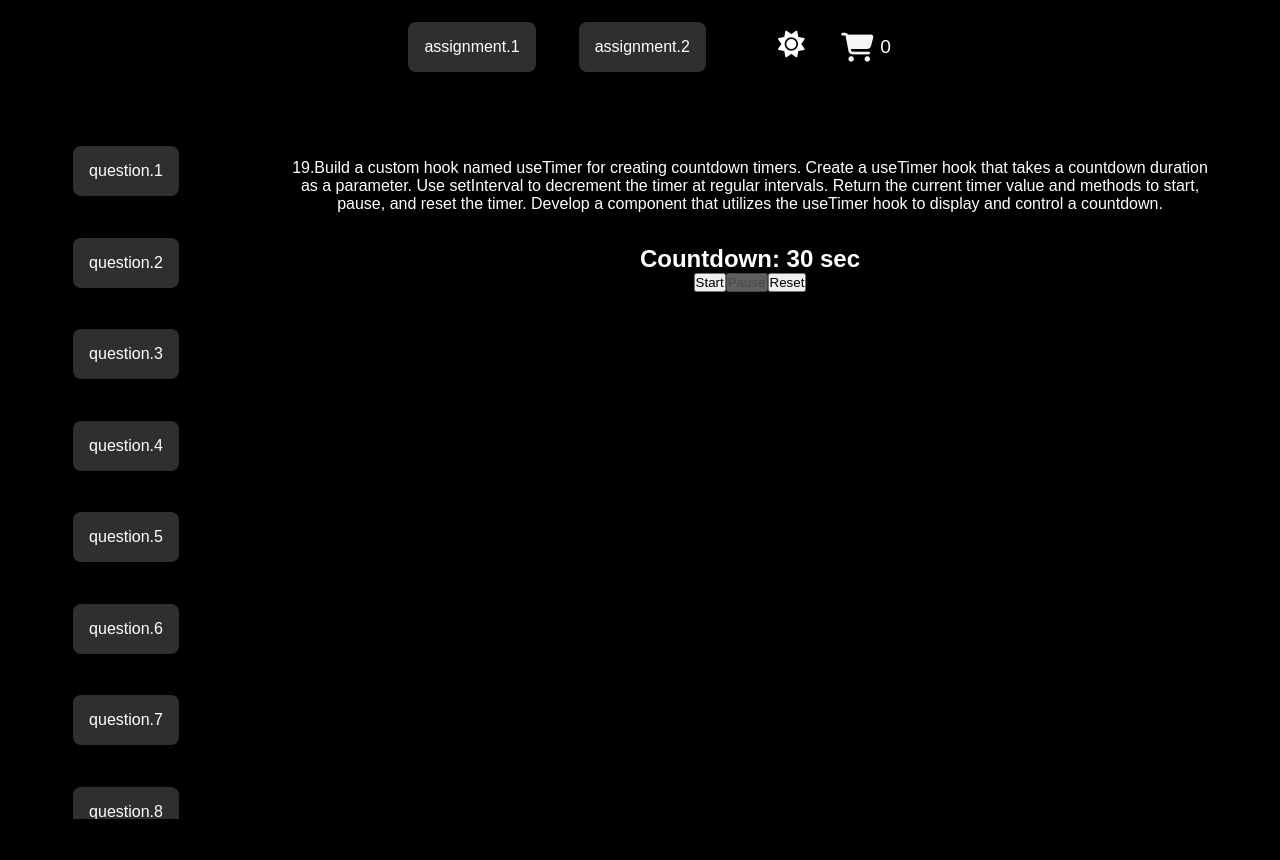
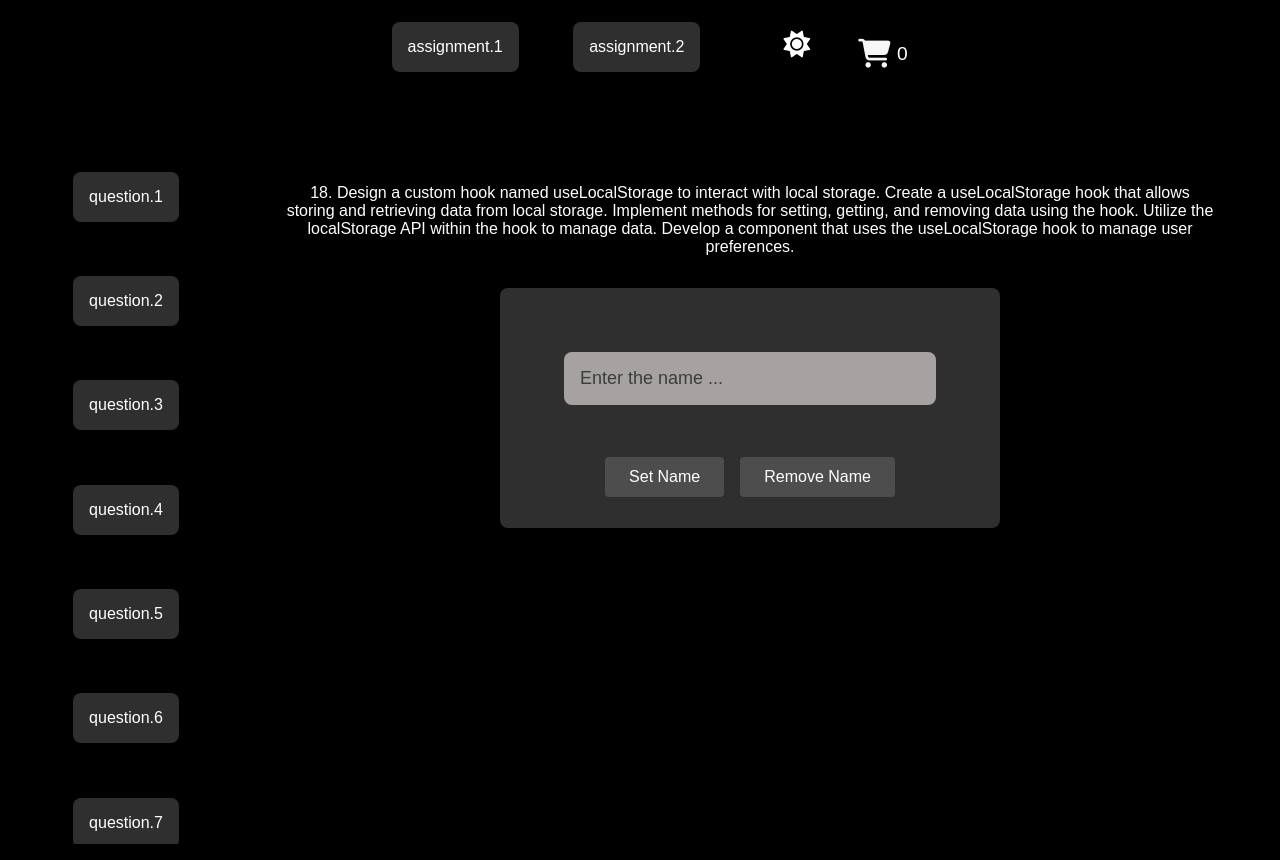
Before and after one commit to anany-successiveTech/React-Training, a Next.js app in the folder Next-Assignment/: page /assignment-2/question-18 in a window 1280 px wide. Before the commit the page ends 835 px from the top, so only its background shows below. Built offline with nearby package versions, Linux system fonts and the light colour scheme.

Commit message:
Completed assignment-2

```diff
--- a/Next-Assignment/src/app/assignment-2/question-18/page.jsx
+++ b/Next-Assignment/src/app/assignment-2/question-18/page.jsx
@@ -1,68 +1,68 @@
 "use client";
-import React, { useState, useRef, useEffect } from "react";
+import UseLocalestorage from "@/hooks/useLocaleStorage";
+import React, { useState, useEffect } from "react";
+import Input from "@/component/Input";
+import "@/app/styles/localeStorage.css";
 
-const useTimer = (initialDuration = 60) => {
-  const [time, setTime] = useState(initialDuration);
-  const [isRunning, setIsRunning] = useState(false);
-  const intervalRef = useRef(null);
+const MyComponent = () => {
+  const [setValue, removeValue, getStoredValue] = UseLocalestorage("name", "random");
+  const [inputValue, setInputValue] = useState("");
+  const [message, setMessage] = useState("");
 
-  const start = () => {
-    if (intervalRef.current) return;
-    setIsRunning(true);
-    intervalRef.current = setInterval(() => {
-      setTime((prev) => {
-        if (prev <= 1) {
-          clearInterval(intervalRef.current);
-          intervalRef.current = null;
-          setIsRunning(false);
-          return 0;
-        }
-        return prev - 1;
-      });
-    }, 1000);
+  const handleChange = (event) => {
+    setInputValue(event.target.value);
+  };
+  // console.log("the value", getStoredValue);
+
+
+  useEffect(() => {
+    setTimeout(() => {
+      setMessage("");
+    }, 2000);
+  }, [message]);
+
+  const handleSet = () => {
+    if (inputValue !== "") {
+      setValue(inputValue);
+      setMessage("Data Stored");
+    } else {
+      alert("Please enter something");
+    }
+  };
+  const handleRemove = () => {
+    removeValue();
+    setMessage("Removed Data");
   };
 
-  const pause = () => {
-    clearInterval(intervalRef.current);
-    intervalRef.current = null;
-    setIsRunning(false);
-  };
-
-  const reset = () => {
-    pause();
-    setTime(initialDuration);
-  };
-
-  useEffect(() => {
-    return () => clearInterval(intervalRef.current);
-  }, []);
-
-  return { time, isRunning, start, pause, reset };
-};
-
-const TimerComponent = () => {
-  const { time, isRunning, start, pause, reset } = useTimer(30); // 30 seconds
-
   return (
-    <div style={{ textAlign: "center", fontFamily: "Arial" }}>
+    <div>
       <p style={{ textAlign: "center", margin: "2rem" }}>
-        19.Build a custom hook named useTimer for creating countdown timers.
-        Create a useTimer hook that takes a countdown duration as a parameter.
-        Use setInterval to decrement the timer at regular intervals. Return the
-        current timer value and methods to start, pause, and reset the timer.
-        Develop a component that utilizes the useTimer hook to display and
-        control a countdown.
+        18. Design a custom hook named useLocalStorage to interact with local
+        storage. Create a useLocalStorage hook that allows storing and
+        retrieving data from local storage. Implement methods for setting,
+        getting, and removing data using the hook. Utilize the localStorage API
+        within the hook to manage data. Develop a component that uses the
+        useLocalStorage hook to manage user preferences.
       </p>
-      <h2>Countdown: {time} sec</h2>
-      <button onClick={start} disabled={isRunning}>
-        Start
-      </button>
-      <button onClick={pause} disabled={!isRunning}>
-        Pause
-      </button>
-      <button onClick={reset}>Reset</button>
+      <div className="local-container">
+        <Input
+          type={"text"}
+          placeholder={"Enter the name ... "}
+          value={inputValue}
+          onChange={handleChange}
+        />
+        <div className="btn-container">
+          <button onClick={handleSet} className="set-btn">
+            Set Name
+          </button>
+          <button onClick={handleRemove} className="set-btn">
+            Remove Name
+          </button>
+        </div>
+        <h3>{message}</h3>
+      </div>
     </div>
   );
 };
 
-export default TimerComponent;
+export default MyComponent;
--- /dev/null
+++ b/Next-Assignment/src/app/styles/localeStorage.css
@@ -0,0 +1,68 @@
+.local-container {
+  max-width: 500px;
+  margin: 2rem auto;
+  padding: 2rem;
+  border-radius: 8px;
+  background-color: #2f2f2f;
+  color: #f0f0f0;
+  text-align: center;
+  height: 30vh;
+}
+.light .local-container {
+  background-color: #dbd7d7;
+  color: #1f1e1e;
+}
+
+.local-container input {
+  width: 100%;
+  padding: 0.8rem 1rem;
+  margin-bottom: 1rem;
+  border: none;
+  border-radius: 4px;
+  background-color: #3d3d3d;
+  color: #2e2c2c;
+  font-size: 1rem;
+  outline: none;
+}
+
+.local-container input::placeholder {
+  color: #3d3b3b;
+}
+
+.btn-container {
+  display: flex;
+  justify-content: center;
+  gap: 1rem;
+  margin-bottom: 1rem;
+}
+
+.set-btn {
+  padding: 0.7rem 1.5rem;
+  border: none;
+  border-radius: 4px;
+  background-color: #4d4d4d;
+  color: #fff;
+  font-size: 1rem;
+  cursor: pointer;
+  transition: background-color 0.3s ease;
+}
+.light .set-btn {
+  padding: 0.7rem 1.5rem;
+  border: none;
+  border-radius: 4px;
+  background-color: #b6b0b0ef;
+  color: #252424;
+  font-size: 1rem;
+  cursor: pointer;
+  transition: background-color 0.3s ease;
+}
+
+
+.local-container h3 {
+  margin-top: 1rem;
+  font-weight: 500;
+  color: #9aff9a;
+}
+.light .local-container h3 {
+  color: #141414;
+}
--- /dev/null
+++ b/Next-Assignment/src/hooks/useLocaleStorage.js
@@ -0,0 +1,38 @@
+import React, { useState } from "react";
+
+const useLocalestorage = (key, initialValue) => {
+  const getStoredValue = () => {
+    try {
+      const item = localStorage.getItem(key);
+    //   console.log(item, "ksjbvkjbskjrbksjb");
+
+      return item ? JSON.parse(item) : initialValue;
+    } catch (error) {
+      console.error(`Key not found: ${(key, error)}`);
+      return initialValue;
+    }
+  };
+  const [storeValue, setStoreValue] = useState(getStoredValue);
+  const setValue = (value) => {
+    try {
+      setStoreValue(value);
+      localStorage.setItem(key, JSON.stringify(value));
+    } catch (error) {
+      console.error(`value not set, Something went wrong ${error}`);
+    }
+  };
+  const removeValue = () => {
+    try {
+      localStorage.removeItem(key);
+      setStoreValue(initialValue);
+    } catch (error) {
+      console.error(`Error removing the item ${error}`);
+    }
+  };
+  return [setValue, removeValue, getStoredValue];
+};
+
+export default useLocalestorage;
+
+// 1. Here we are making 3 functions "removeValue, getStoredValue, setValue".
+// 2. Exporting these function in an array and we will import all od the methods in our Component.
```
Also changed, not shown: Next-Assignment/src/app/assignment-2/question-19/page.jsx (+23 -6 lines), Next-Assignment/src/app/styles/timer.css (added, +69 -0 lines), Next-Assignment/src/hooks/useTimer.js (added, +38 -0 lines).
